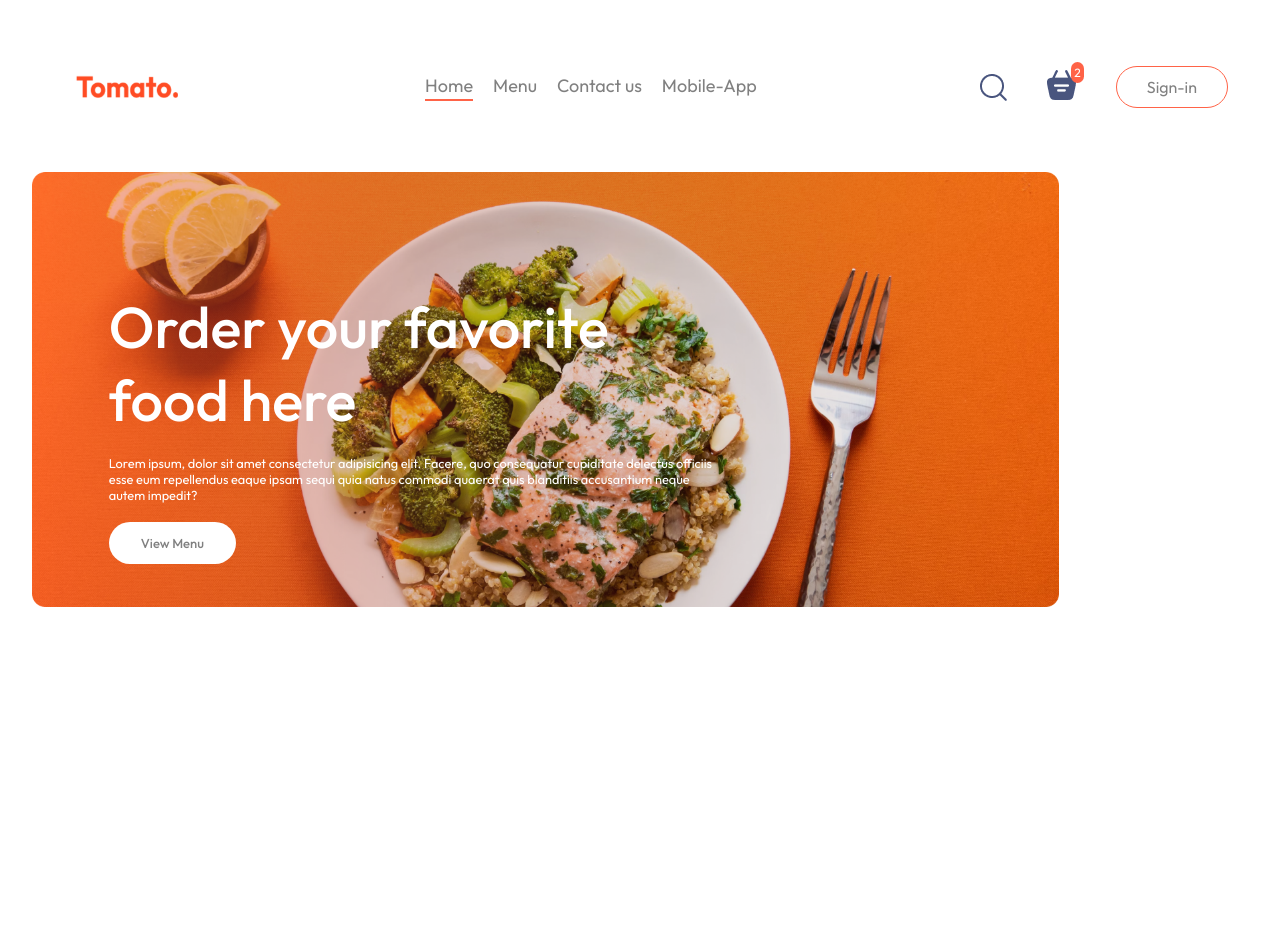
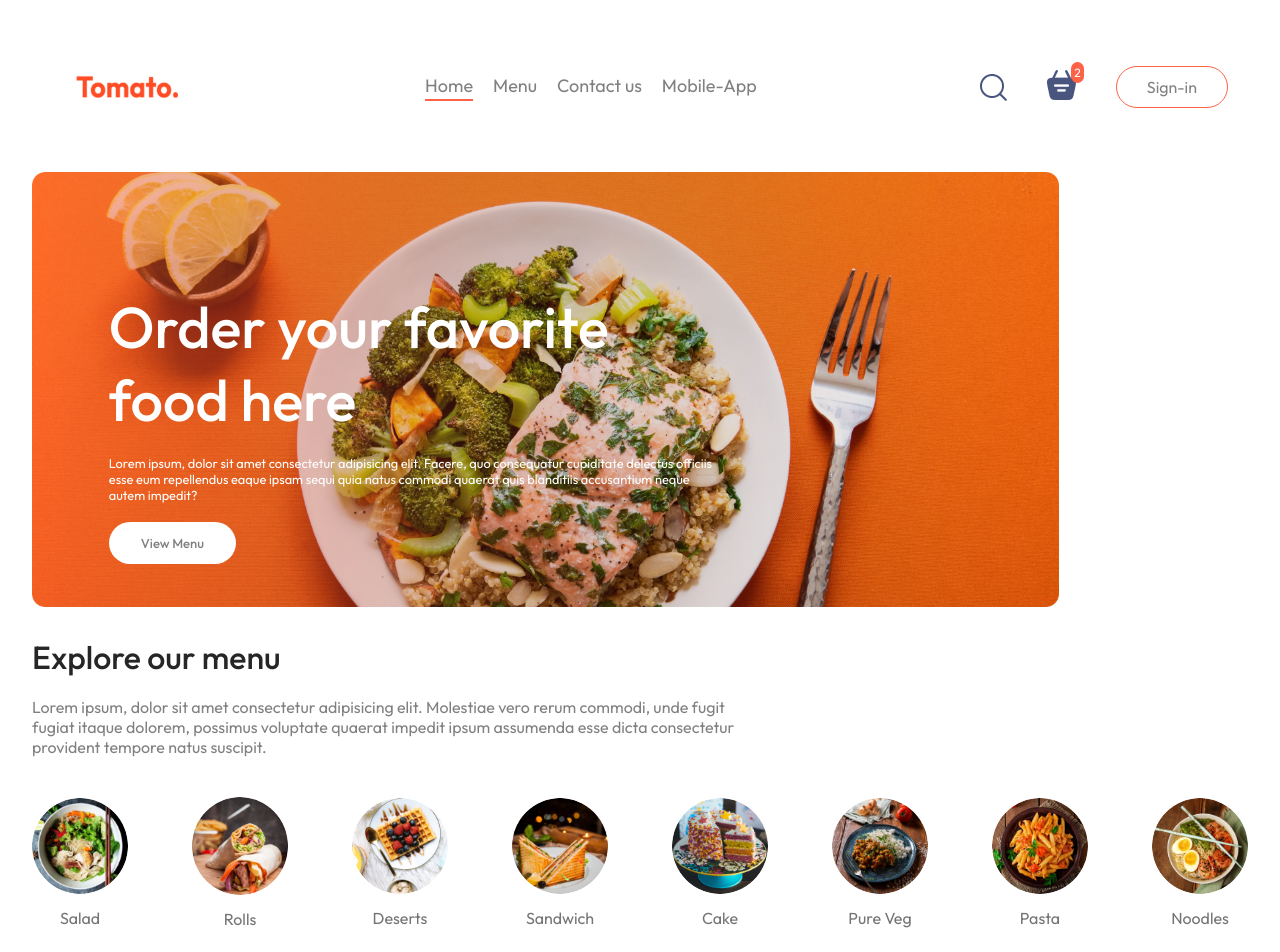
Before and after one commit to lajeesh1/foodApp, a React (Vite) app: page / in a window 1280 px wide. Shown: the top 952 px of the page. Before the commit the page ends 800 px from the top, so only its background shows below. Built offline with nearby package versions, Linux system fonts and the light colour scheme.

Commit message:
explores section css started

```diff
--- /dev/null
+++ b/src/Components/ExploreMenu/ExploreMenu.css
@@ -0,0 +1,44 @@
+.explore-menu {
+    display: flex;
+    flex-direction: column;
+    gap: 20px;
+}
+
+.explore-menu h1 {
+    color: #262626;
+    font-weight: 500;
+}
+
+.explore-menu-text {
+    max-width: 60%;
+    color: #808080;
+}
+
+.explore-menu-list {
+    display: flex;
+    justify-content: space-between;
+    align-items: center;
+    gap: 30px;
+    text-align: center;
+    margin: 20px 0;
+    overflow-x: scroll;
+}
+
+.explore-menu-list::-webkit-scrollbar {
+    display: none;
+}
+
+.explore-menu-list-item img {
+    width: 7.5vw;
+    min-width: 80px;
+    cursor: pointer;
+    border-radius: 50%;
+    transition: .2s;
+}
+
+.explore-menu-list-item p {
+    margin-top: 10px;
+    color: #747474;
+    font-size: maz(1.4vw, 16px);
+    cursor: pointer;
+}
--- /dev/null
+++ b/src/Components/ExploreMenu/ExploreMenu.jsx
@@ -0,0 +1,26 @@
+import React from "react";
+import "./ExploreMenu.css";
+import { menu_list } from "../../assets/assets";
+const ExploreMenu = () => {
+  return (
+    <div className="explore-menu" id="explore-menu">
+      <h1>Explore our menu</h1>
+      <p className="explore-menu-text">
+        Lorem ipsum, dolor sit amet consectetur adipisicing elit. Molestiae vero
+        rerum commodi, unde fugit fugiat itaque dolorem, possimus voluptate
+        quaerat impedit ipsum assumenda esse dicta consectetur provident tempore
+        natus suscipit.
+      </p>
+      <div className="explore-menu-list">
+        {menu_list.map((item, index) => (
+          <div className="explore-menu-list-item" key={index}>
+            <img src={item.menu_image} alt="" />
+            <p>{item.menu_name}</p>
+          </div>
+        ))}
+      </div>
+    </div>
+  );
+};
+
+export default ExploreMenu;
--- a/src/Pages/Home/Home.jsx
+++ b/src/Pages/Home/Home.jsx
@@ -1,11 +1,13 @@
 import React from "react";
 import "./Home.css";
 import Header from "../../Components/Header/Header";
+import ExploreMenu from "../../Components/ExploreMenu/ExploreMenu";
 
 const Home = () => {
   return (
     <div>
       <Header />
+      <ExploreMenu />
     </div>
   );
 };
```
